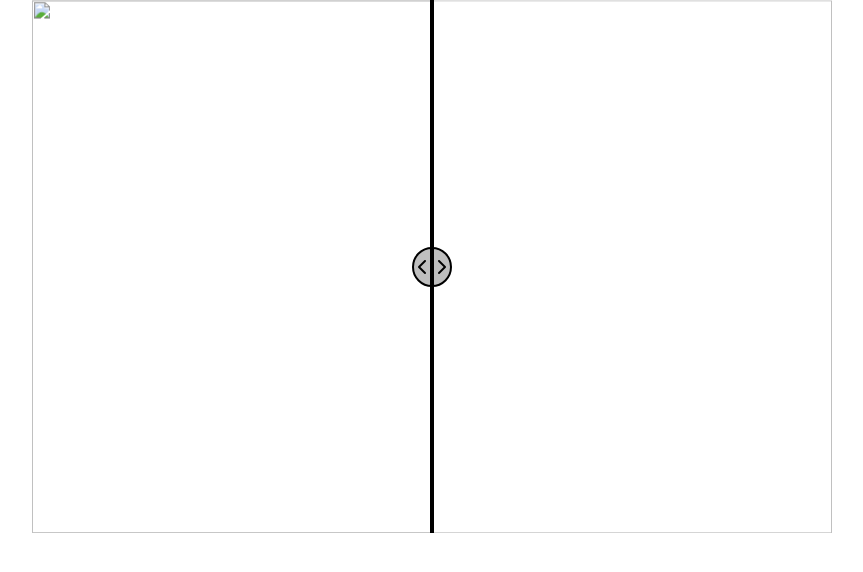
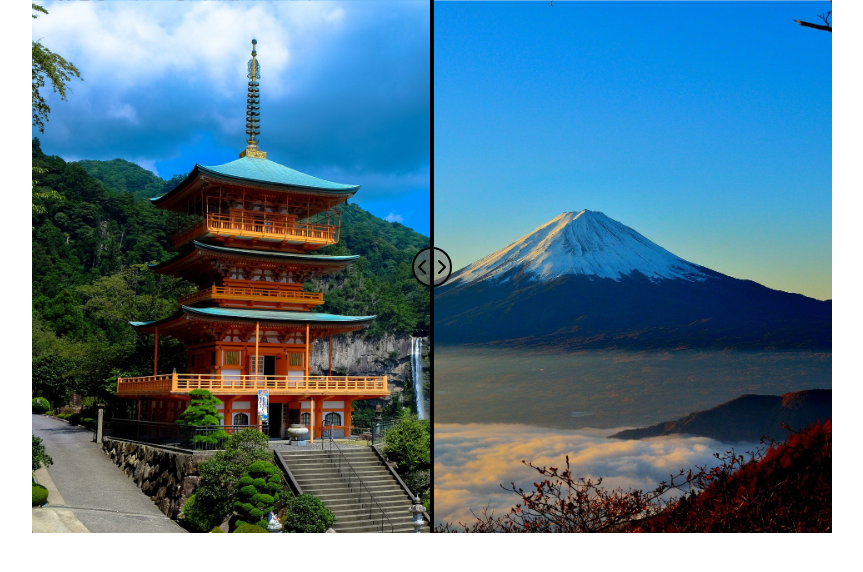
Before and after one commit to Pawel-Zimin/Picture-slider-divider, a plain HTML site: page index.html in a window 1280 px wide. Shown: the whole page, without its empty margins (208-1071 px from the left). Drawn offline with Linux system fonts and the light colour scheme; the site is published under a folder, as on GitHub Pages, so addresses that start at the root find nothing.

Commit message:
Update index.html

```diff
--- a/index.html
+++ b/index.html
@@ -14,10 +14,10 @@
    <div class="slider">
       <div class="pictures-container">
          <div class="picture-container picture-container--first">
-            <img src="/img/mountain-477832_1920.jpg" alt="" draggable='false'>
+            <img src="img/mountain-477832_1920.jpg" alt="" draggable='false'>
          </div>
          <div class="picture-container picture-container--second">
-            <img src="/img/temple-1841296_1920.jpg" alt="" draggable='false'>
+            <img src="img/temple-1841296_1920.jpg" alt="" draggable='false'>
          </div>
          <div class="divider">
             <div class="divider__line"></div>
```
